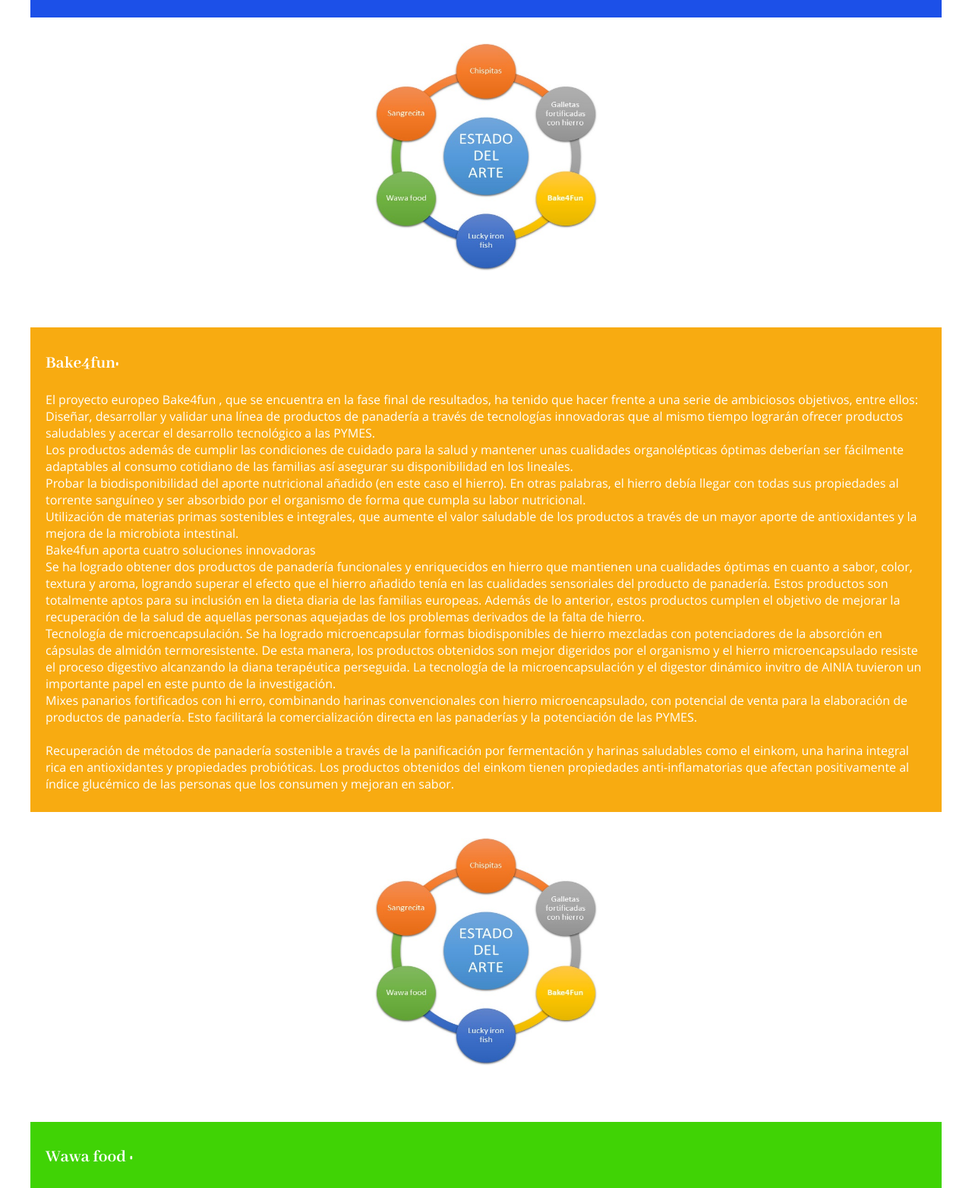
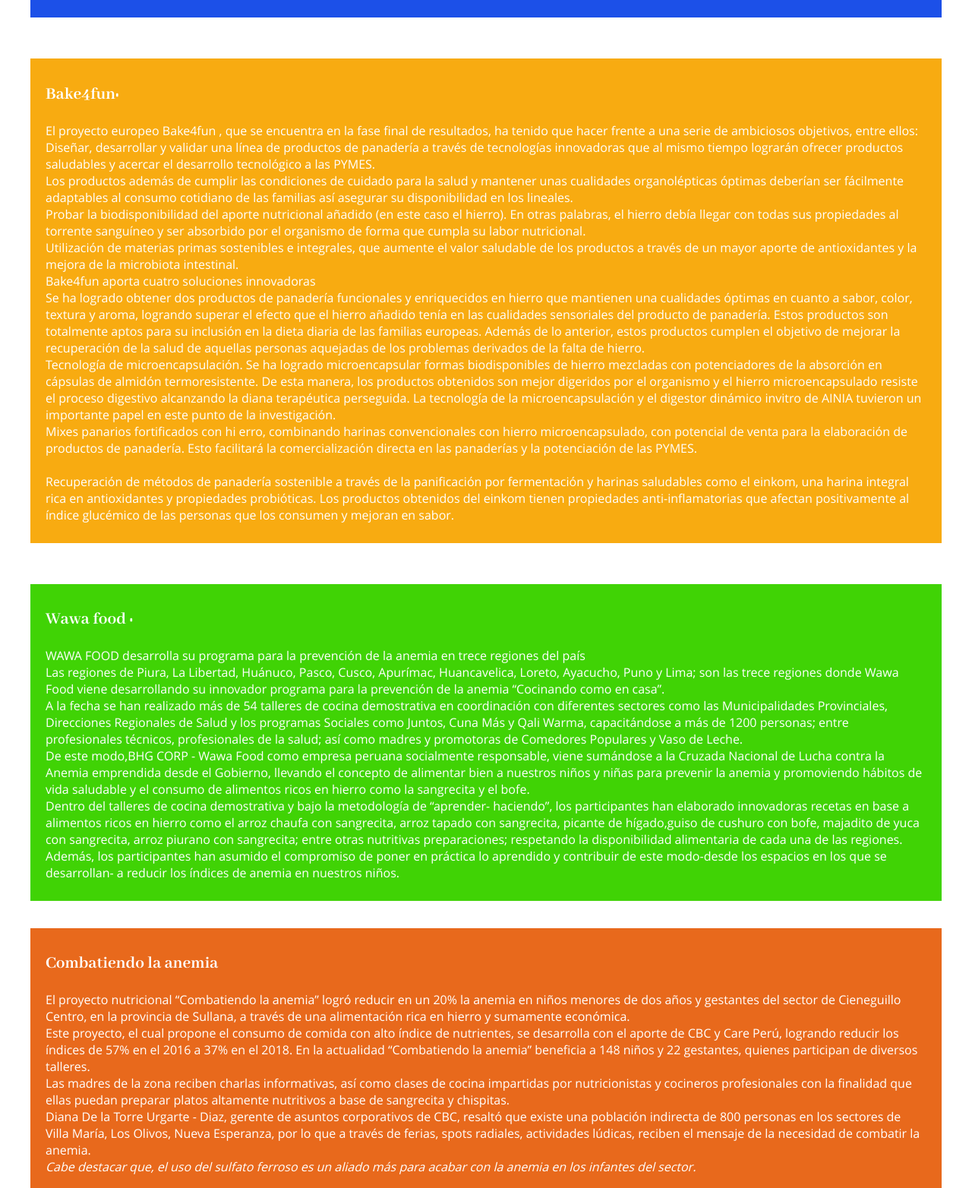
Before and after one commit to gpipolar/anemia, a plain HTML site: page index.html in a window 1280 px wide. Shown: the part 10436-12000 px from the top of the page at 76% size. Drawn offline with Linux system fonts and the light colour scheme.

Commit message:
hola world

```diff
--- a/index.html
+++ b/index.html
@@ -231,7 +231,6 @@
 
 	</div>
 				<br>
-			<figure align="center"><img src="images/dx/estado.jpg" alt="" width=300px height=300px></figure> <br>
 
 	<br>
 		<br>
@@ -255,7 +254,6 @@
 
 	</div>
 		<br>
-		<figure align="center"><img src="images/dx/estado.jpg" alt="" width=300px height=300px></figure> <br>
 	<br>
 		<br>
 	<div style="background-color:#40D305; color:white; padding:10px 20px">
```
